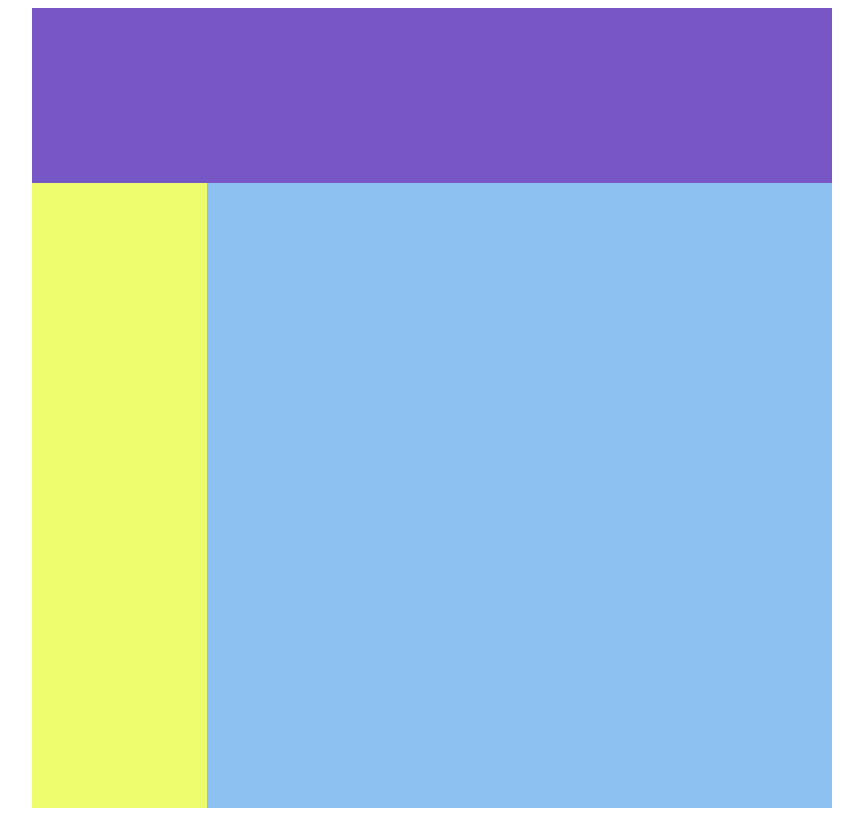
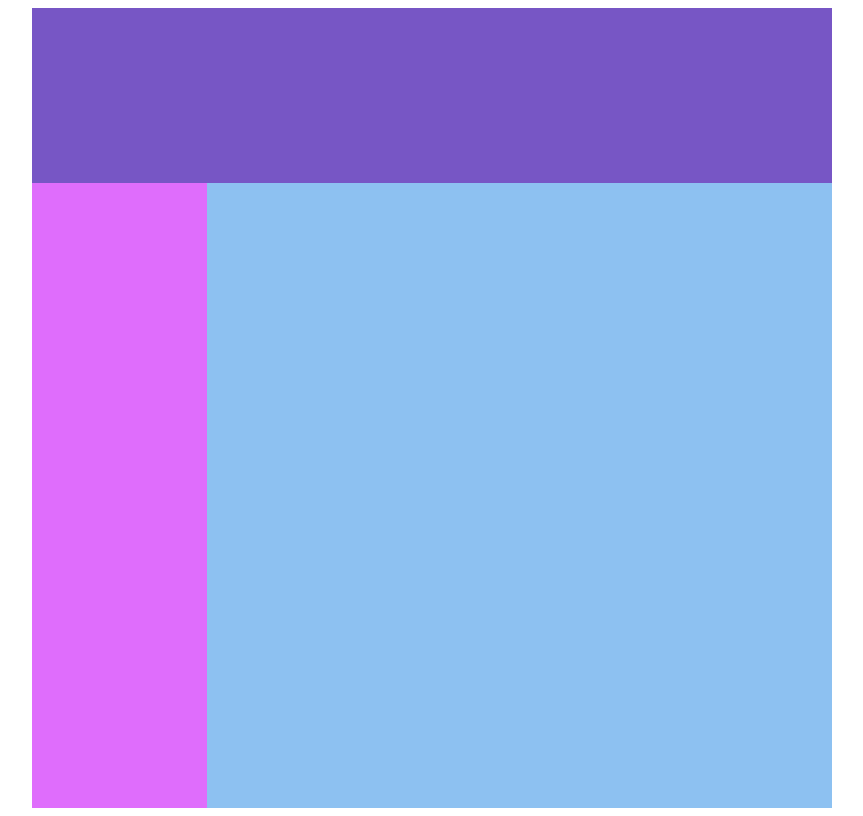
Before and after one commit to Bakteriofag/lovecraft-strona-internetowa-projekt-na-informatyke, a plain HTML site: page Index.html in a window 1280 px wide. Shown: the whole page, without its empty margins (208-1071 px from the left). Drawn offline with Linux system fonts and the light colour scheme.

Commit message:
izmienionka

```diff
--- a/Index.html
+++ b/Index.html
@@ -15,7 +15,7 @@
  			<td height="175" colspan="2">&nbsp;</td>
  		</tr>
  		<tr>
- 			<td width="175" height="625" style="background-color:#edfc6d">&nbsp;</td>
+ 			<td width="175" height="625" style="background-color:#df6dfc">&nbsp;</td>
  			<td width="625" height="625" style="background-color:#8dc1f1">&nbsp;</td>
  		</tr>
  		</table>
```
